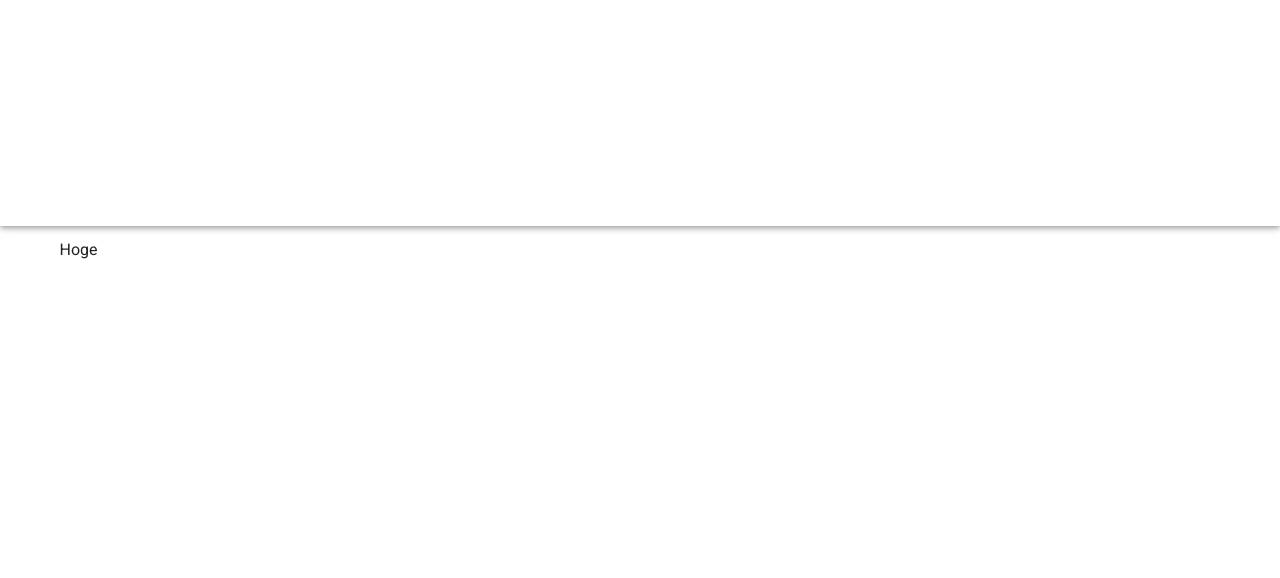
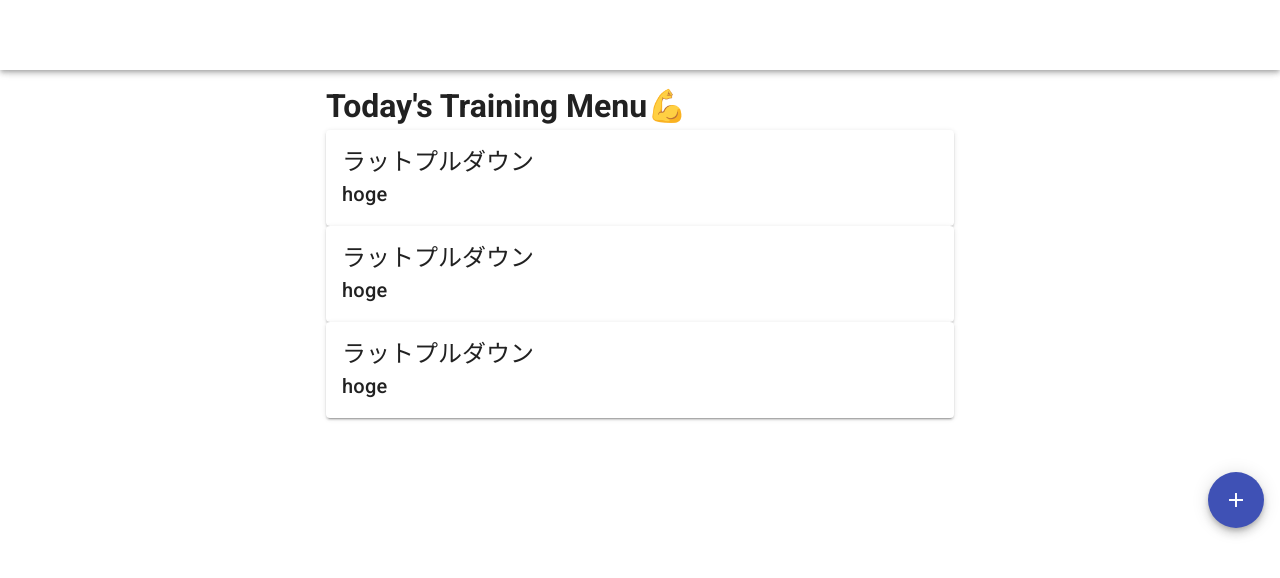
Before and after one commit to ikkyu-3/health-manager, a Nuxt app in the folder app/health-manager/: page / in a window 1280 px wide. Shown: the part 164-742 px from the top of the page. Built offline with nearby package versions, Linux system fonts and the light colour scheme.

Commit message:
[change] トレーニング画面作成 19/7/5

```diff
--- a/app/health-manager/layouts/default.vue
+++ b/app/health-manager/layouts/default.vue
@@ -4,7 +4,7 @@
       タイトル
     </v-toolbar>
     <v-content>
-      <v-container>
+      <v-container fluid>
         <nuxt />
       </v-container>
     </v-content>
--- a/app/health-manager/pages/first.vue
+++ b/app/health-manager/pages/first.vue
@@ -1,5 +1,3 @@
 <template>
-  <div>
-    First
-  </div>
+  <div>Hoge</div>
 </template>
--- a/app/health-manager/pages/index.vue
+++ b/app/health-manager/pages/index.vue
@@ -1,5 +1,39 @@
 <template>
-  <div>Hoge</div>
+  <v-layout>
+    <v-flex xs12 sm6 offset-sm3>
+      <h1>Today's Training Menu💪</h1>
+      <v-card>
+        <v-card-title primary-title>
+          <div>
+            <h2 class="headline mb-0">ラットプルダウン</h2>
+            <div>hoge</div>
+          </div>
+        </v-card-title>
+      </v-card>
+
+      <v-card>
+        <v-card-title primary-title>
+          <div>
+            <h3 class="headline mb-0">ラットプルダウン</h3>
+            <div>hoge</div>
+          </div>
+        </v-card-title>
+      </v-card>
+
+      <v-card>
+        <v-card-title primary-title>
+          <div>
+            <h3 class="headline mb-0">ラットプルダウン</h3>
+            <div>hoge</div>
+          </div>
+        </v-card-title>
+      </v-card>
+
+      <v-btn fab absolute right bottom dark color="indigo" style="bottom: 72px">
+        <v-icon dark>add</v-icon>
+      </v-btn>
+    </v-flex>
+  </v-layout>
 </template>
 
 <script lang="ts">
```
